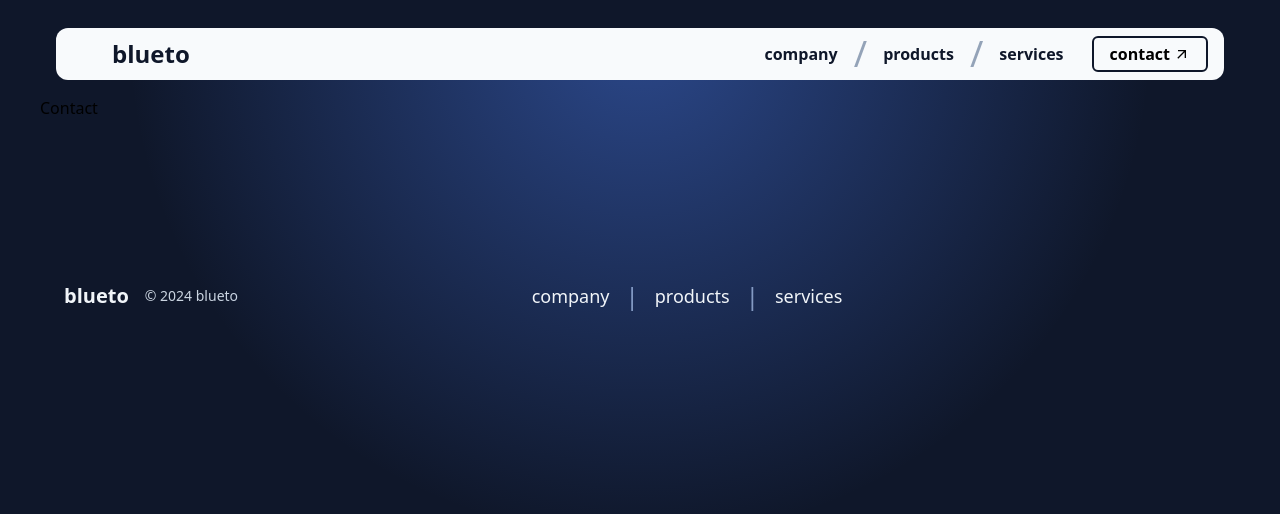
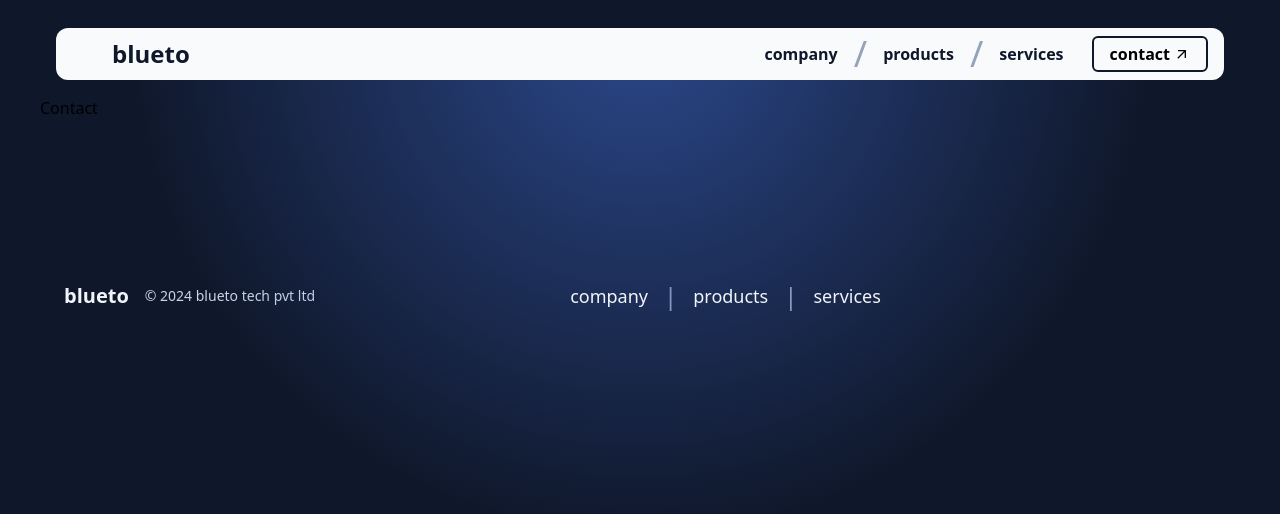
Before and after one commit to ShobiyaL/blueto, a React (Create React App) app: page /contact in a window 1280 px wide. Shown: the top 514 px of the page. Built offline with nearby package versions, Linux system fonts and the light colour scheme; some icons are missing.

Commit message:
change in copyrights

```diff
--- a/src/components/Footer.jsx
+++ b/src/components/Footer.jsx
@@ -32,7 +32,7 @@ export default function Footer() {
           </NavLink>
 
           <p className=' text-sm text-slate-300 '>
-            © {new Date().getFullYear()} blueto
+            © {new Date().getFullYear()} blueto tech pvt ltd
           </p>
         </div>
         <nav className='navigation' aria-label='Footer Navigation'>
```
